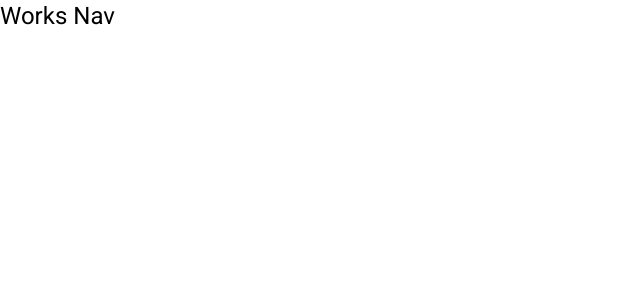
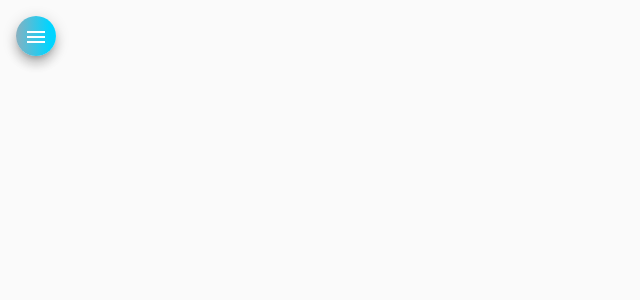
Before and after one commit to marcelorfranca/helpdesk-front, an Angular app: page / in a window 1280 px wide. Shown: the top 300 px of the page, without its empty margins (0-640 px from the left). Built offline with nearby package versions, Linux system fonts and the light colour scheme.

Commit message:
Html e Css para componente Nav

```diff
--- a/src/app/components/nav/nav.component.css
+++ b/src/app/components/nav/nav.component.css
@@ -0,0 +1,29 @@
+.container {
+    height: 100%;
+}
+
+.sidenav {
+    width: 13rem;
+    color: white;
+    background: linear-gradient(90deg, rgba(2, 0, 36, 1) 0%, rgba(139, 175, 190, 1) 0%, rgba(121, 180, 199, 1) 8%, rgba(0, 212, 255, 0.9948354341736695) 84%);
+}
+
+img {
+    width: 100%;
+    height: 7rem;
+    margin: .8rem auto 1rem auto;
+}
+
+.sidenav a {
+    color: white;
+}
+
+.sidenav i {
+    margin-right: .6rem;
+}
+
+.menu {
+    margin: 1rem 0 0 1rem;
+    color: white;
+    background: linear-gradient(90deg, rgba(2, 0, 36, 1) 0%, rgba(139, 175, 190, 1) 0%, rgba(121, 180, 199, 1) 8%, rgba(0, 212, 255, 0.9948354341736695) 84%);
+}
--- a/src/app/components/nav/nav.component.html
+++ b/src/app/components/nav/nav.component.html
@@ -1 +1,29 @@
-<h1>Works Nav</h1>
+<mat-drawer-container class="container" autosize>
+    <mat-drawer #drawer class="sidenav" mode="side">
+        <img src="assets/img/Call_Center.jpg" alt="Imagem de Navegação">
+        <mat-nav-list class="nav-list">
+            <a mat-list-item routerLink="/">
+                <i class="material-icons">home</i> Home
+            </a>
+            <a mat-list-item routerLink="/">
+                <i class="material-icons">account_circle</i> Técnicos
+            </a>
+            <a mat-list-item routerLink="/">
+                <i class="material-icons">person</i> Clientes
+            </a>
+            <a mat-list-item routerLink="/">
+                <i class="material-icons">code</i> Github
+            </a>
+            <a mat-list-item routerLink="/">
+                <i class="material-icons">logout</i> Logout
+            </a>
+        </mat-nav-list>
+    </mat-drawer>
+
+    <div class="sidenav-content">
+        <button class="menu mat-elevation-z8" (click)="drawer.toggle()" mat-icon-button>
+        <mat-icon>menu</mat-icon>
+      </button>
+    </div>
+
+</mat-drawer-container>
```
Also changed, not shown: src/assets/img/Call_Center.jpg (added).
